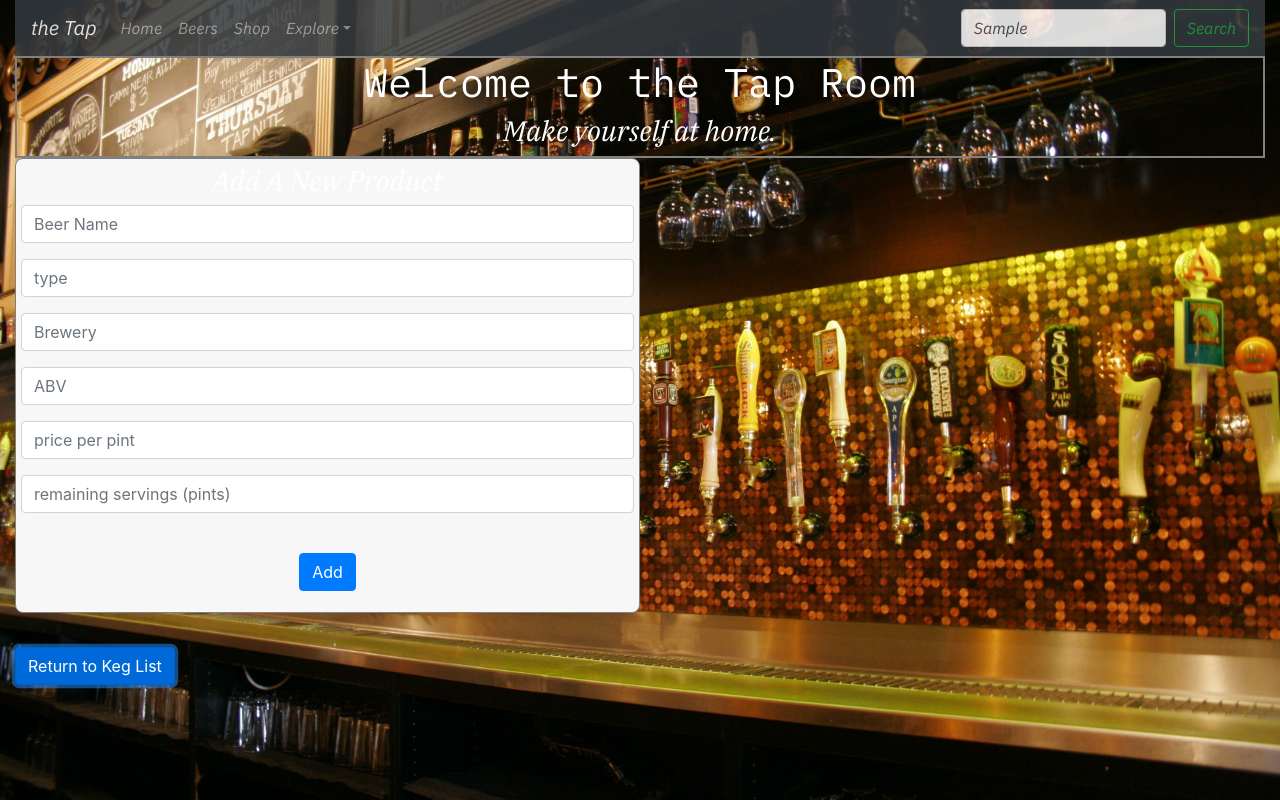
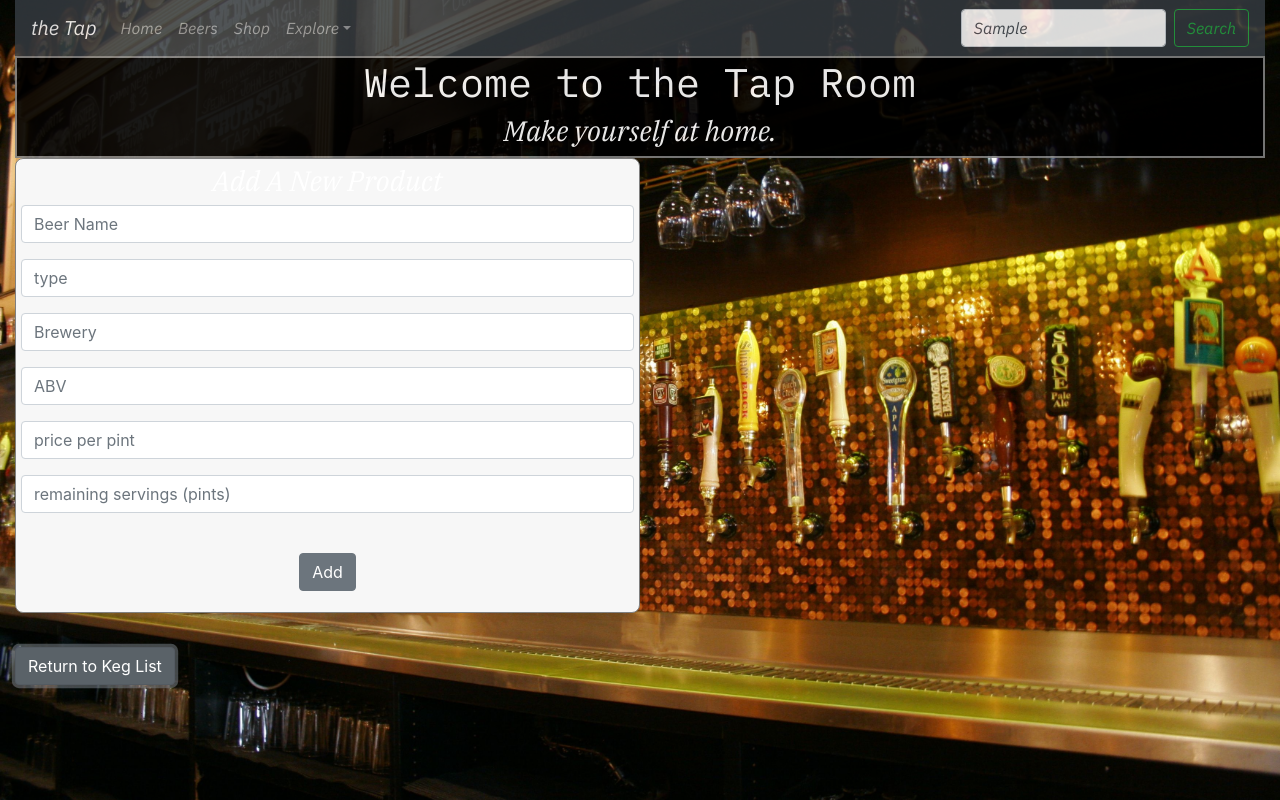
Before and after one commit to brianharv/taproom_redux, a React (Create React App) app: page / in a window 1280 px wide. Both pictures are taken after typing "Sample" into the empty fields and a click on the button "Add Keg". Built offline with nearby package versions, Linux system fonts and the light colour scheme.

Commit message:
add styling

```diff
--- a/src/App.css
+++ b/src/App.css
@@ -40,6 +40,7 @@
 
   .container-fluid {
   background-image: url("./images/taproom_wallpaper.jpg");
+  z-index: 0;
   position: absolute;
   min-width: 100%;
   min-height: 100%;
@@ -53,6 +54,8 @@
 }
 .splash {
   border: solid 2pt grey;
+  background-color: black;
+  opacity: 90%;
 }
 
 h1 {
--- a/src/components/Body.js
+++ b/src/components/Body.js
@@ -4,15 +4,11 @@ import KegControl from './KegControl';
 function Body() {
   return(
     <React.Fragment>
-      <div className="row">
-        <div className="col">
           <div className="splash text-center">
             <h1>Welcome to the Tap Room</h1>
             <h3>Make yourself at home.</h3>
           </div>
           <KegControl/>
-        </div>
-      </div>
     </React.Fragment>
   );
 }
--- a/src/components/KegControl.js
+++ b/src/components/KegControl.js
@@ -70,7 +70,7 @@ class KegControl extends React.Component {
     return(
         <React.Fragment>
             {currentState}
-            <button className="btn btn-primary" onClick={this.handleClick}>{buttonText}</button>
+            <button className="btn btn-secondary" onClick={this.handleClick}>{buttonText}</button>
         </React.Fragment>
     );
   };
--- a/src/components/KegDetails.js
+++ b/src/components/KegDetails.js
@@ -7,6 +7,7 @@ function KegDetails(props) {
 
   const detailsStyling = {
     border: 'solid 1pt grey',
+    background: 'black',
     marginTop: '100px',
     textAlign: "center",
     color: 'black',
--- a/src/components/Navbar.js
+++ b/src/components/Navbar.js
@@ -12,7 +12,7 @@ function NavBar() {
   return(
     <React.Fragment>
       {/* <div className="nav"> */}
-        <Navbar bg="dark" variant="dark" expand="lg">
+        <Navbar className="nav" bg="dark" variant="dark" expand="lg">
         <Navbar.Brand href="#home">the Tap</Navbar.Brand>
         <Navbar.Toggle aria-controls="basic-navbar-nav" />
           <Navbar.Collapse id="basic-navbar-nav">
--- a/src/components/NewKegForm.js
+++ b/src/components/NewKegForm.js
@@ -76,7 +76,7 @@ function NewKegForm(props) {
               className="form-control"/>
           </div>
               <br/>
-            <button className="btn btn-primary" type='submit'>Add</button>
+            <button className="btn btn-secondary" type='submit'>Add</button>
         </form>
         </div>
       <br/>
```
